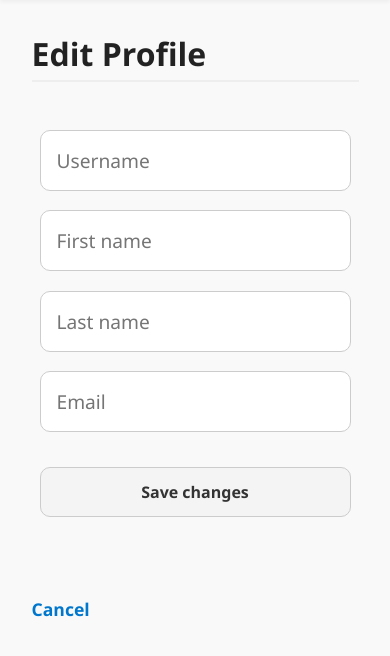
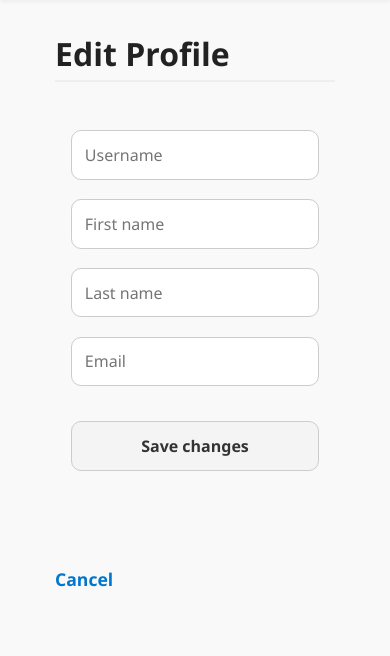
Before and after one commit to August36/web_final, a Flask app: page /profile/edit in a window 390 px wide. Shown: the part 172-828 px from the top of the page. Run offline with Flask 3, Linux system fonts and the light colour scheme; the visitor is signed in with stand-in values (Sample User, id 1).

Commit message:
fixed error messages, styled forms so they dont jump when feedback messages appear

```diff
--- a/app.py
+++ b/app.py
@@ -279,7 +279,7 @@ def post_item(lan):
                 + "</ul>"
             )
             return f"""
-            <mixhtml mix-update="#form-feedback">
+            <mixhtml mix-update=".form-feedback">
               {error_html}
             </mixhtml>
             <mixhtml mix-function="resetButtonText">
@@ -380,7 +380,7 @@ def post_item(lan):
     except Exception as ex:
         ic(ex)
         return f"""
-        <mixhtml mix-update="#form-feedback">
+        <mixhtml mix-update=".form-feedback">
           <div class='alert error'>{getattr(languages, f"{lan}_upload_item_error").replace("{str(ex)}", str(ex))}</div>
         </mixhtml>
         <mixhtml mix-function="resetButtonText">
@@ -420,19 +420,18 @@ def edit_item_post(item_pk, lan):
             except Exception as ex:
                 form_errors[field] = str(ex)
 
-        #TODO: Feedback vises ikke fix senere
-        # if form_errors:
-        #     error_html = (
-        #         "<ul class='alert error'>"
-        #         + "".join(f"<li>{msg}</li>" for msg in form_errors.values())
-        #         + "</ul>"
-        #     )
-        #     return f"""
-        #     <mixhtml mix-update="#form-feedback">
-        #       {error_html}
-        #     </mixhtml>
-        #     <mixhtml mix-function="resetButtonText">{getattr(languages, f"{lan}_dry_save_changes")}</mixhtml>
-        #     """, 400
+        if form_errors:
+            error_html = (
+                "<ul class='alert error'>"
+                + "".join(f"<li>{msg}</li>" for msg in form_errors.values())
+                + "</ul>"
+            )
+            return f"""
+            <mixhtml mix-update=".form-feedback">
+              {error_html}
+            </mixhtml>
+            <mixhtml mix-function="resetButtonText">{getattr(languages, f"{lan}_dry_save_changes")}</mixhtml>
+            """, 400
 
         db, cursor = x.db()
 
@@ -470,7 +469,7 @@ def edit_item_post(item_pk, lan):
     except Exception as ex:
         ic(ex)
         return f"""
-        <mixhtml mix-update="#form-feedback">
+        <mixhtml mix-update=".form-feedback">
           <div class='alert error'>{getattr(languages, f"{lan}_profile_item_error").replace("{str(ex)}", str(ex))}</div>
         </mixhtml>
         <mixhtml mix-function="resetButtonText">{getattr(languages, f"{lan}_dry_save_changes")}</mixhtml>
@@ -667,55 +666,55 @@ def signup(lan):
 
         if "username" in str(ex):
             return f"""
-            <mixhtml mix-update="#form-feedback">
+            <mixhtml mix-update=".form-feedback">
               <div class='alert error'>{getattr(languages, f"{lan}_signup_username_invalid")}</div>
             </mixhtml>
             """, 400
 
         if "first name" in str(ex):
             return f"""
-            <mixhtml mix-update="#form-feedback">
+            <mixhtml mix-update=".form-feedback">
               <div class='alert error'>{getattr(languages, f"{lan}_signup_first_name_invalid")}</div>
             </mixhtml>
             """, 400
 
         if "last name" in str(ex):
             return f"""
-            <mixhtml mix-update="#form-feedback">
+            <mixhtml mix-update=".form-feedback">
               <div class='alert error'>{getattr(languages, f"{lan}_signup_last_name_invalid")}</div>
             </mixhtml>
             """, 400
 
         if "Invalid email" in str(ex):
             return f"""
-            <mixhtml mix-update="#form-feedback">
+            <mixhtml mix-update=".form-feedback">
               <div class='alert error'>{getattr(languages, f"{lan}_signup_email_invalid")}</div>
             </mixhtml>
             """, 400
 
         if "password" in str(ex):
             return f"""
-            <mixhtml mix-update="#form-feedback">
+            <mixhtml mix-update=".form-feedback">
               <div class='alert error'>{getattr(languages, f"{lan}_signup_password_invalid")}</div>
             </mixhtml>
             """, 400
 
         if "user_email" in str(ex):
             return f"""
-            <mixhtml mix-update="#form-feedback">
+            <mixhtml mix-update=".form-feedback">
               <div class='alert error'>{getattr(languages, f"{lan}_signup_email_exists")}</div>
             </mixhtml>
             """, 400
 
         if "user_username" in str(ex):
             return f"""
-            <mixhtml mix-update="#form-feedback">
+            <mixhtml mix-update=".form-feedback">
               <div class='alert error'>{getattr(languages, f"{lan}_signup_username_exists")}</div>
             </mixhtml>
             """, 400
 
         return f"""
-        <mixhtml mix-update="#form-feedback">
+        <mixhtml mix-update=".form-feedback">
           <div class='alert error'>{getattr(languages, f"{lan}_signup_unknown_error").replace("{str(ex)}", str(ex))}</div>
         </mixhtml>
         """, 400
@@ -769,14 +768,14 @@ def login(lan):
 
         if not user["user_verified"]:
             return f"""
-            <mixhtml mix-update="#form-feedback">
+            <mixhtml mix-update=".form-feedback">
               <div class='alert error'>{getattr(languages, f"{lan}_login_error_verify_email")}</div>
             </mixhtml>
             """, 403
 
         if user["user_blocked_at"] != 0:
             return f"""
-            <mixhtml mix-update="#form-feedback">
+            <mixhtml mix-update=".form-feedback">
               <div class='alert error'>{getattr(languages, f"{lan}_login_error_blocked")}</div>
             </mixhtml>
             """, 403
@@ -795,7 +794,7 @@ def login(lan):
     except Exception as ex:
         ic(ex)
         return f"""
-        <mixhtml mix-update="#form-feedback">
+        <mixhtml mix-update=".form-feedback">
           <div class='alert error'>{str(ex)}</div>
         </mixhtml>
         """, 400
@@ -1170,7 +1169,7 @@ def forgot_password(lan):
 
         if not re.match(r"^[^@]+@[^@]+\.[^@]+$", user_email):
             return f"""
-            <mixhtml mix-update="#form-feedback">
+            <mixhtml mix-update=".form-feedback">
               <div class="alert error">{getattr(languages, f'{lan}_forgot_invalid_email')}</div>
             </mixhtml>
             """, 400
@@ -1194,7 +1193,7 @@ def forgot_password(lan):
             x.send_reset_email(user_email, reset_key)
 
         return f"""
-        <mixhtml mix-update="#form-feedback">
+        <mixhtml mix-update=".form-feedback">
           <div class="alert success" mix-ttl="4000">
             {getattr(languages, f'{lan}_forgot_email_sent')}
           </div>
@@ -1206,7 +1205,7 @@ def forgot_password(lan):
 
     except Exception as ex:
         return f"""
-        <mixhtml mix-update="#form-feedback">
+        <mixhtml mix-update=".form-feedback">
           <div class="alert error">
             {getattr(languages, f'{lan}_dry_unknown_error').replace("{str(ex)}", str(ex))}
           </div>
@@ -1285,7 +1284,7 @@ def reset_password(reset_key, lan="en"):
             new_password = x.validate_user_password()
         except Exception as ex:
             return f"""
-            <mixhtml mix-update="#form-feedback">
+            <mixhtml mix-update=".form-feedback">
               <div class='alert error'>{str(ex)}</div>
             </mixhtml>
             <mixhtml mix-function="resetButtonText">
@@ -1301,7 +1300,7 @@ def reset_password(reset_key, lan="en"):
 
         if not user:
             return f"""
-            <mixhtml mix-update="#form-feedback">
+            <mixhtml mix-update=".form-feedback">
               <div class='alert error'>{getattr(languages, f'{lan}_reset_password_invalid')}</div>
             </mixhtml>
             """, 403
@@ -1309,7 +1308,7 @@ def reset_password(reset_key, lan="en"):
         now = int(time.time())
         if user["user_reset_requested_at"] < now - 3600:
             return f"""
-            <mixhtml mix-update="#form-feedback">
+            <mixhtml mix-update=".form-feedback">
               <div class='alert error'>{getattr(languages, f'{lan}_reset_password_expired')}</div>
             </mixhtml>
             """, 403
@@ -1327,7 +1326,7 @@ def reset_password(reset_key, lan="en"):
 
         if cursor.rowcount != 1:
             return f"""
-            <mixhtml mix-update="#form-feedback">
+            <mixhtml mix-update=".form-feedback">
               <div class='alert error'>{getattr(languages, f'{lan}_reset_password_invalid')}</div>
             </mixhtml>
             <mixhtml mix-function="resetButtonText">
@@ -1343,7 +1342,7 @@ def reset_password(reset_key, lan="en"):
 
     except Exception as ex:
         return f"""
-        <mixhtml mix-update="#form-feedback">
+        <mixhtml mix-update=".form-feedback">
           <div class='alert error'>{getattr(languages, f'{lan}_reset_password_error').replace("{str(ex)}", str(ex))}</div>
         </mixhtml>
         <mixhtml mix-function="resetButtonText">
@@ -1460,19 +1459,18 @@ def update_profile(lan):
             except Exception as ex:
                 form_errors[field] = str(ex)
 
-        #TODO: Feedback vises ikke fix senere
-        # if form_errors:
-        #     error_html = (
-        #         "<ul class='alert error'>"
-        #         + "".join(f"<li>{msg}</li>" for msg in form_errors.values())
-        #         + "</ul>"
-        #     )
-        #     return f"""
-        #     <mixhtml mix-update="#edit-profile-feedback">
-        #       {error_html}
-        #     </mixhtml>
-        #     <mixhtml mix-function="resetButtonText">{getattr(languages, f"{lan}_edit_profile_button_default")}</mixhtml>
-        #     """, 400
+        if form_errors:
+            error_html = (
+                "<ul class='alert error'>"
+                + "".join(f"<li>{msg}</li>" for msg in form_errors.values())
+                + "</ul>"
+            )
+            return f"""
+            <mixhtml mix-update=".form-feedback">
+              {error_html}
+            </mixhtml>
+            <mixhtml mix-function="resetButtonText">{getattr(languages, f"{lan}_edit_profile_button_default")}</mixhtml>
+            """, 400
 
         # Update DB
         db, cursor = x.db()
@@ -1504,7 +1502,7 @@ def update_profile(lan):
     except Exception as ex:
         ic(ex)
         return f"""
-        <mixhtml mix-update="#edit-profile-feedback">
+        <mixhtml mix-update=".form-feedback">
           <div class='alert error'>{getattr(languages, f"{lan}_profile_item_error").replace("{str(ex)}", str(ex))}</div>
         </mixhtml>
         <mixhtml mix-function="resetButtonText">{getattr(languages, f"{lan}_edit_profile_button_default")}</mixhtml>
@@ -1562,7 +1560,7 @@ def confirm_delete_profile(lan):
 
         if not result or not check_password_hash(result["user_password"], user_password):
             return f"""
-            <mixhtml mix-update="#form-feedback">
+            <mixhtml mix-update=".form-feedback">
               <div class='alert error'>{getattr(languages, f"{lan}_delete_profile_invalid_password")}</div>
             </mixhtml>
             """, 403
@@ -1581,7 +1579,7 @@ def confirm_delete_profile(lan):
 
     except Exception as ex:
         return f"""
-        <mixhtml mix-update="#form-feedback">
+        <mixhtml mix-update=".form-feedback">
           <div class='alert error'>{getattr(languages, f"{lan}_delete_profile_unknown_error").replace("{str(ex)}", str(ex))}</div>
         </mixhtml>
         """, 500
--- a/languages.py
+++ b/languages.py
@@ -67,8 +67,8 @@ dk_button_more_items = "Vis mere"
 en_pagination_invalid_page = "Page number is invalid"
 dk_pagination_invalid_page = "Sidetal er ugyldigt"
 
-en_nav_search_placeholder = "Search by spot name"
-dk_nav_search_placeholder = "Søg efter spot navn"
+en_nav_search_placeholder = "Search for spots"
+dk_nav_search_placeholder = "Søg efter spots"
 
 en_nav_search_title = "Enter up to 50 characters"
 dk_nav_search_title = "Indtast op til 50 tegn"
--- a/static/css/app.css
+++ b/static/css/app.css
@@ -63,7 +63,7 @@ h2 {
   font-weight: bold;
   text-decoration: none;
   display: inline-block;
-  margin-top: 2rem;
+  margin-top: 0.5rem;
 }
 
 #edit-profile p a:hover,
--- a/static/css/forms.css
+++ b/static/css/forms.css
@@ -1,14 +1,14 @@
 form {
-  width: 100%;
-  max-width: 700px;
+  width: 600px;
   margin: 2rem auto;
-  padding: 1rem;
+  padding: 1.5rem;
   display: flex;
   flex-direction: column;
   gap: 1.2rem;
   box-sizing: border-box;
 }
 
+/* Input styles */
 form input,
 form textarea,
 form select {
@@ -18,16 +18,15 @@ form select {
   border-radius: 10px;
   border: 1px solid #ccc;
   font-size: 1.1rem;
-  outline: none;
   box-sizing: border-box;
 }
 
 form textarea {
   min-height: 120px;
   resize: vertical;
-  padding: 1rem;
 }
 
+/* Button */
 form button,
 form input[type="submit"] {
   width: 100%;
@@ -48,17 +47,38 @@ form input[type="submit"]:hover {
   background-color: #e0e0e0;
 }
 
-form .ml {
-  margin-left: auto;
+/* Feedback */
+.form-feedback {
+  width: 100%;
+  max-width: 600px;
+  min-height: 2.5rem;
+  word-wrap: break-word;
+  overflow-wrap: break-word;
+  word-break: break-word;
+  transition: all 0.2s ease;
+  box-sizing: border-box;
 }
 
-form .hidden {
-  display: none !important;
+/* Responsiveness */
+@media (max-width: 900px) {
+  form {
+    width: 500px;
+  }
+
+  .form-feedback{
+    max-width: 500px;
+  }
 }
 
 @media (max-width: 600px) {
   form {
-    padding: 1rem 0.5rem;
+    max-width: 450px;
+    padding: 1rem;
+    width: 450px;
+  }
+
+  .form-feedback{
+    max-width: 450px;
   }
 
   form input,
@@ -66,8 +86,19 @@ form .hidden {
   form select,
   form button,
   form input[type="submit"] {
-    font-size: 1.2rem;
+    font-size: 1rem;
     height: auto;
-    padding: 1rem;
+    padding: 0.8rem;
   }
 }
+
+@media (max-width: 450px) {
+  form {
+    width: 280px;
+    max-width: 280px;
+  }
+
+  .form-feedback{
+  max-width: 100%;
+}
+}
--- a/static/feedback.js
+++ b/static/feedback.js
@@ -1,7 +1,8 @@
 // Validerer alle mix-check felter før submit
 document.addEventListener("submit", function (e) {
   const form = e.target;
-  if (!form.hasAttribute("mix-post")) return;
+  const mixMethods = ["mix-post", "mix-patch", "mix-put", "mix-delete"];
+  if (!mixMethods.some(attr => form.hasAttribute(attr))) return;
 
   let errors = [];
 
@@ -26,7 +27,7 @@ document.addEventListener("submit", function (e) {
         </ul>
       </div>
     `;
-    const fb = document.querySelector("#form-feedback");
+    const fb = document.querySelector(".form-feedback");
     if (fb) fb.innerHTML = errorHtml;
 
     e.preventDefault(); // Stop MixHTML submit
@@ -49,7 +50,7 @@ document.querySelectorAll("[mix-check]").forEach(input => {
       });
 
       if (allValid) {
-        const fb = document.querySelector("#form-feedback");
+        const fb = document.querySelector(".form-feedback");
         if (fb) fb.innerHTML = "";
       }
     }
--- a/templates/delete_profile.html
+++ b/templates/delete_profile.html
@@ -20,7 +20,7 @@
     </button>
   </form>
 
-  <div id="form-feedback"></div>
+  <div class="form-feedback"></div>
 
   <p><a href="/profile/{{ lan }}">{{ languages[lan~'_dry_cancel'] }}</a></p>
 </main>
--- a/templates/edit_item.html
+++ b/templates/edit_item.html
@@ -54,6 +54,6 @@
   <a href="/profile/{{ lan }}">{{ languages[lan~'_dry_cancel'] }}</a>
 </form>
 
-<div id="form-feedback"></div>
+<div class="form-feedback"></div>
 </main>
 {% include "_footer_base.html" %}
--- a/templates/edit_profile.html
+++ b/templates/edit_profile.html
@@ -48,7 +48,7 @@
     </button>
   </form>
 
-  <div id="edit-profile-feedback"></div>
+  <div class="form-feedback"></div>
 
   <p><a href="/profile/{{ lan }}">{{ languages[lan~'_dry_cancel'] }}</a></p>
 </main>
--- a/templates/forgot_password.html
+++ b/templates/forgot_password.html
@@ -22,7 +22,7 @@
     </button>
   </form>
 
-  <div id="form-feedback">
+  <div class="form-feedback">
     {% if message %}
       <div class="alert success" mix-ttl="4000">{{ message }}</div>
     {% endif %}
--- a/templates/login.html
+++ b/templates/login.html
@@ -34,7 +34,7 @@
     </button>
   </form>
 
-  <div id="form-feedback"></div>
+  <div class="form-feedback"></div>
 
   <p>
     <a href="{{ url_for('show_forgot_password') }}">
--- a/templates/profile.html
+++ b/templates/profile.html
@@ -42,7 +42,7 @@
   <h2>{{ languages[lan~'_profile_upload_spot'] }}</h2>
 
   {% include "upload_item_form.html" %}
-  <div id="form-feedback"></div>
+  <div class="form-feedback"></div>
 
   <section id="profile-items">
     <h2 id="items-h2">{{ languages[lan~'_profile_your_spots'] }}</h2>
--- a/templates/reset_password.html
+++ b/templates/reset_password.html
@@ -23,7 +23,7 @@
     </button>
   </form>
 
-  <div id="form-feedback">
+  <div class="form-feedback">
     {% if message %}
       <div class="alert error">{{ message }}</div>
     {% endif %}
--- a/templates/signup.html
+++ b/templates/signup.html
@@ -64,7 +64,7 @@
     </button>
   </form>
 
-  <div id="form-feedback"></div>
+  <div class="form-feedback"></div>
 </main>
 
 {% include "_footer_base.html" %}
```
